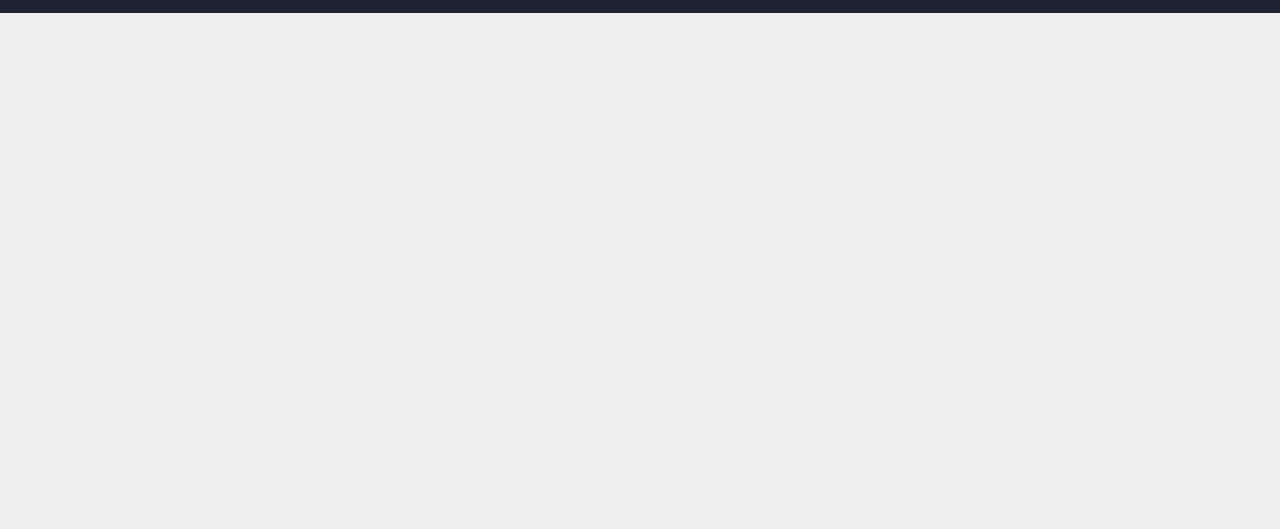
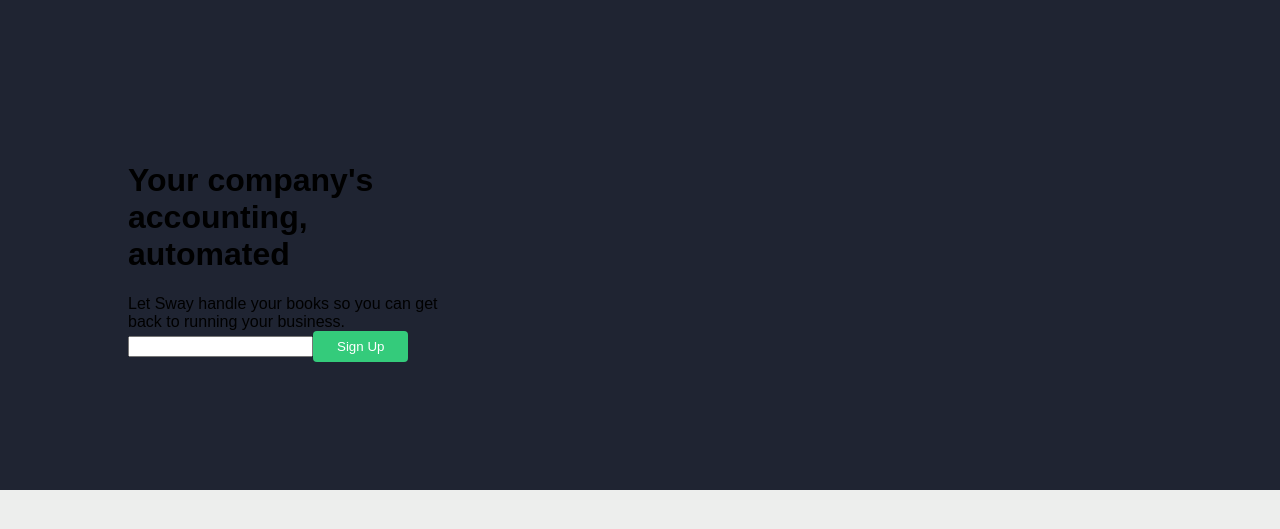
Before and after one commit to ryancurrie/sway-finance, a plain HTML site: page index.html in a window 1280 px wide. Shown: the part 59-588 px from the top of the page. Drawn offline with Linux system fonts and the light colour scheme; a web font is replaced by a local one.

Commit message:
Uploaded video image to images directory, layout work in css. #3

```diff
--- a/index.html
+++ b/index.html
@@ -24,6 +24,16 @@
       </nav>
     </div>
     <div class="container">
+      <div class="cta-section">
+        <div class="email-capture">
+          <h1>Your company's accounting, automated</h1>
+          <span class="sub-text">Let Sway handle your books so you can get back to running your business.</span>
+          <form action="">
+            <input type="email"><button class="sign-up-body">Sign Up</button>
+          </form>
+        </div>
+        <div class="video-display"></div>
+      </div>
     </div>
   </body>
 </html>
--- a/styles/base/layout.css
+++ b/styles/base/layout.css
@@ -5,6 +5,20 @@ body {
 }
 
 .container {
-  width: 900px;
+  box-sizing: border-box;
   margin: 0 auto;
 }
+
+.cta-section {
+  padding: 8rem;
+  overflow: hidden;
+  background-color: #1f2432;
+}
+
+.email-capture {
+  width: 33%;
+}
+
+.video-display {
+  width: 33%;
+}
--- a/styles/components/buttons.css
+++ b/styles/components/buttons.css
@@ -1,12 +1,12 @@
 button {
+  padding: 0.5rem 1.5rem;
   border: none;
   border-radius: 4px;
+  color: #fff;
+  background-color: #34cb7b;
 }
 
 button.sign-up {
-  padding: 0.5rem 1.5rem;
   font-size: 1em;
   text-transform: uppercase;
-  color: #fff;
-  background-color: #34cb7b;
 }
```
Also changed, not shown: images/Video-1_1.jpg (added).
